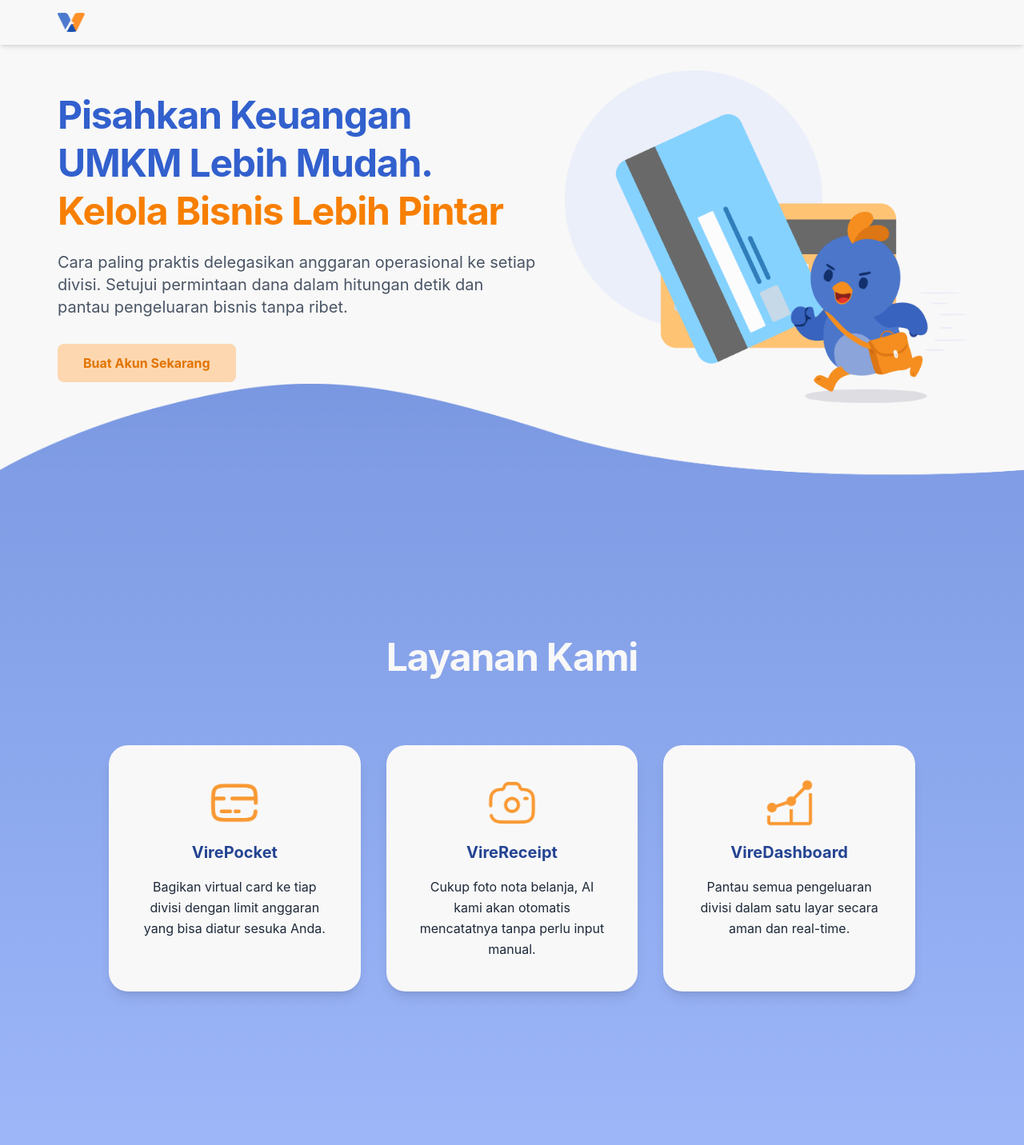
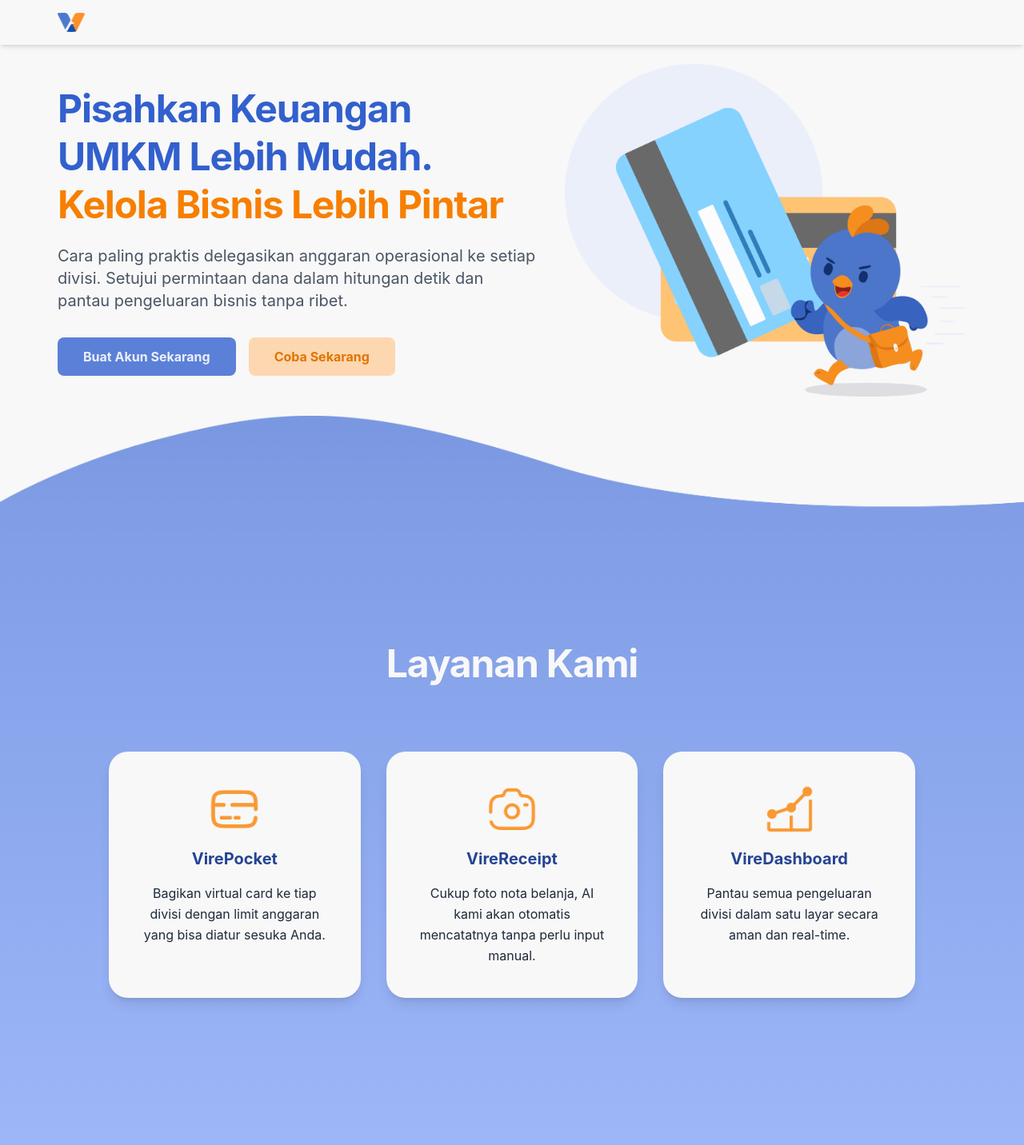
Before and after one commit to amelia-juliawati/vire-frontend, a React (Vite) app: page / in a window 1280 px wide. Shown: the top 1432 px of the page at 80% size. Built offline with nearby package versions, Linux system fonts and the light colour scheme.

Commit message:
feat : add prototype button

```diff
--- a/src/components/Hero.tsx
+++ b/src/components/Hero.tsx
@@ -3,7 +3,7 @@ import decor from '../assets/decorHero.png';
 
 function Hero() {
     return (
-        <section className="relative z-20 bg-white pt-4 pb-20 md:pt-8 md:pb-30 overflow-hidden">
+        <section className="relative z-20 bg-white pt-2 pb-28 md:pt-6 md:pb-42 overflow-hidden">
             <div className="container mx-auto px-6 md:px-12 lg:px-18 relative">
                 <div className="grid grid-cols-1 md:grid-cols-[1.2fr_1fr] gap-8 items-center">
                     {/* bagian kiri (teks dan tombol) */}
@@ -17,6 +17,7 @@ function Hero() {
                             Cara paling praktis delegasikan anggaran operasional ke setiap divisi. Setujui permintaan dana dalam hitungan detik dan pantau pengeluaran bisnis tanpa ribet.
                         </p>
 
+                        <div className="flex flex-row items-center gap-4">
                             <button
                                 onClick={() => {
                                     const element = document.getElementById('waitlist-section');
@@ -24,11 +25,20 @@ function Hero() {
                                         element.scrollIntoView({ behavior: 'smooth' });
                                     }
                                 }}
-                            className="w-fit inline-block bg-orange-100 text-orange-600 px-8 py-3 rounded-lg font-bold hover:bg-orange-200 hover:text-orange-700 hover:shadow-sm active:bg-orange-300 active:text-orange-800 transition-all duration-300"
+                                className="w-fit inline-block bg-blue-400 text-blue-50 px-8 py-3 rounded-lg font-bold hover:bg-blue-500 hover:shadow-sm active:bg-blue-600 transition-all duration-300"
                             >
                                 Buat Akun Sekarang
                             </button>
 
+                            <a
+                                href="https://www.figma.com/proto/YdWkdOpcoGG7fnxdPp0oBX/Gemastik-19?node-id=228-516&t=uTUGbABDXnISiuSo-0&scaling=scale-down&content-scaling=fixed&starting-point-node-id=228%3A516"
+                                target="_blank"
+                                rel="noopener noreferrer"
+                                className="w-fit inline-block bg-orange-100 text-orange-600 px-8 py-3 rounded-lg font-bold hover:bg-orange-200 hover:text-orange-700 hover:shadow-sm active:bg-orange-300 active:text-orange-800 transition-all duration-300 cursor-pointer text-center"
+                            >
+                                Coba Sekarang
+                            </a>
+                        </div>
                     </div>
 
                     {/* bagian kiri (gambar) */}
--- a/src/components/Service.tsx
+++ b/src/components/Service.tsx
@@ -4,7 +4,7 @@ import vireReceipt from '../assets/vireReceipt.png';
 
 function Service() {
     return (
-        <section className="relative z-10 -mt-2 min-h-screen flex flex-col justify-center py-20 bg-gradient-to-b from-[#809DE5] to-[#9CB6F8]">
+        <section className="relative z-10 -mt-10 min-h-screen flex flex-col justify-center py-20 bg-gradient-to-b from-[#809DE5] to-[#9CB6F8]">
             <div className="container mx-auto px-6 md:px-12 lg:px-18 max-w-6xl">
                 <h1 className="text-3xl md:text-4xl lg:text-5xl font-bold mb-10 md:mb-16 lg:mb-20 tracking-tight leading-tight text-white text-center">
                     Layanan Kami
```
Lines whose indentation alone changed are shown as unchanged.
